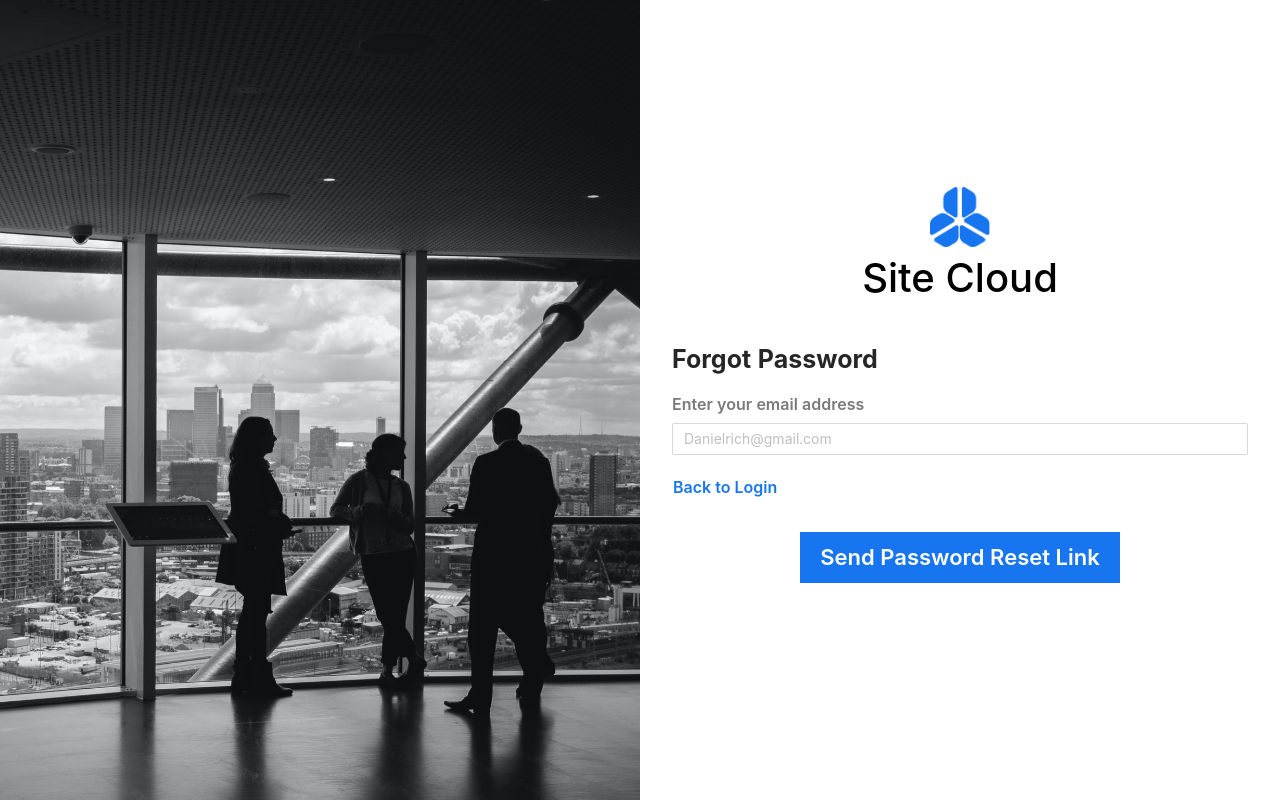
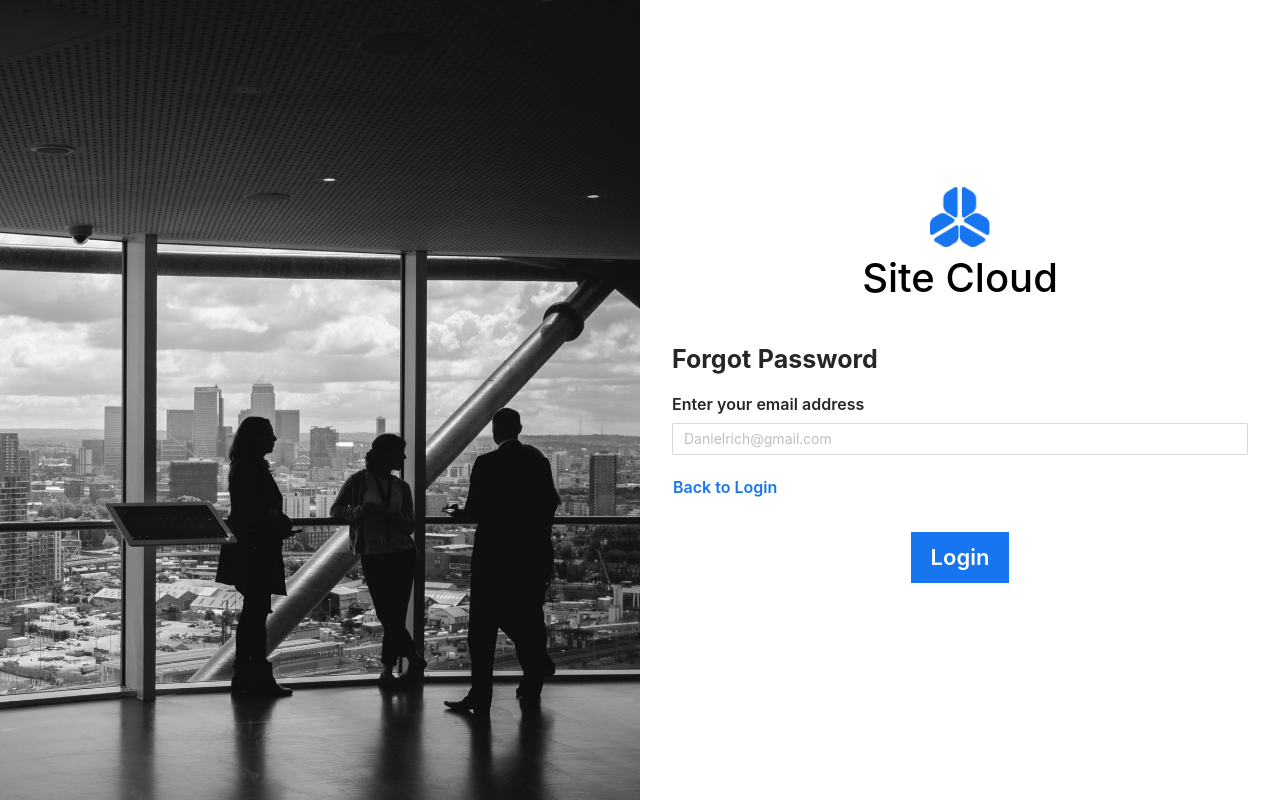
Before and after one commit to Priyalakshmi998/sitecloud, a React (Create React App) app: page /forgot_password in a window 1280 px wide. Built offline with nearby package versions, Linux system fonts and the light colour scheme.

Commit message:
Revert "Merge branch 'release1' of https://github.com/ubalton/site-manage-system into release1"
This reverts commit 793b1ad273ef2054c12cbf8dc4248a5e8ac9d380, reversing
changes made to 8ebe795084d311664833ea03ce063443f570614c.

```diff
--- a/src/Modules/Auth/ForgotPassWord/ForgotPassWord.js
+++ b/src/Modules/Auth/ForgotPassWord/ForgotPassWord.js
@@ -64,7 +64,7 @@ const ForgotPassWord = () => {
                                     {/* Email field starts */}
                                     <div className="input_container">
 
-                                        <label className="form_label login_text">Enter your email address</label>
+                                        <label className="form_label">Enter your email address</label>
                                         <Input
                                             placeholder="Danielrich@gmail.com"
                                             name="userEmailInput"
@@ -89,7 +89,7 @@ const ForgotPassWord = () => {
                                     <div className="login_btn">
                                         {/* Login btn  */}
                                         <button type="submit" >
-                                        Send Password Reset Link
+                                            Login
                                         </button>
                                     </div>
                                 </form>
--- a/src/Modules/Auth/Login/Login.js
+++ b/src/Modules/Auth/Login/Login.js
@@ -81,14 +81,12 @@ const Login = ({ login, isAuthenticated }) => {
                                     {/* Email field starts */}
                                     <div className="input_container">
 
-                                        <label className="form_label login_text">Email Address</label>
+                                        <label className="form_label">Email Address</label>
                                         <Input
                                             placeholder="Danielrich@gmail.com"
                                             name="userEmailInput"
-
                                             value={userEmailInput}
-                                            onChange={onChangeEmailInput}
-                                            />
+                                            onChange={onChangeEmailInput} />
                                         {/* email validation */}
                                         {checkValidation === true && validEmail === false && (
                                             <>
@@ -100,7 +98,7 @@ const Login = ({ login, isAuthenticated }) => {
 
                                     {/* Password field starts */}
                                     <div className="input_container">
-                                        <label className="form_label login_text">Password</label>
+                                        <label className="form_label">Password</label>
                                         <Input.Password
                                             placeholder="* * * * * *"
                                             name="userpasswordInput"
--- a/src/Modules/sass/style.css
+++ b/src/Modules/sass/style.css
@@ -586,10 +586,6 @@ template {
   height: 100vh;
   background-image: url("../../assets/image/svg/login_bg.svg");
 }
-.login_text{
-  color: #7A7A7A;
-
-}
 
 @media only screen and (max-width: 767px) {
   .login_pg_img {
```
Also changed, not shown: 1 other file (tests, documents, lock files or other folders).
